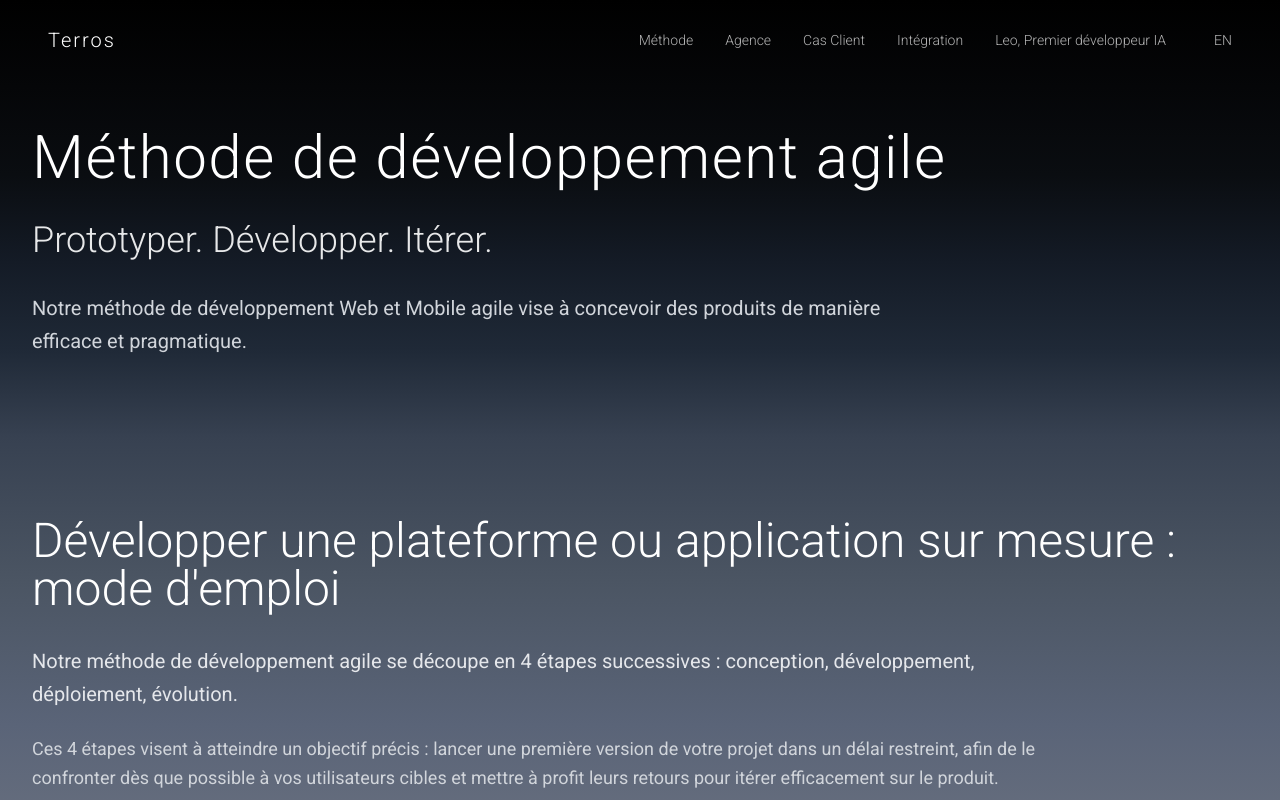
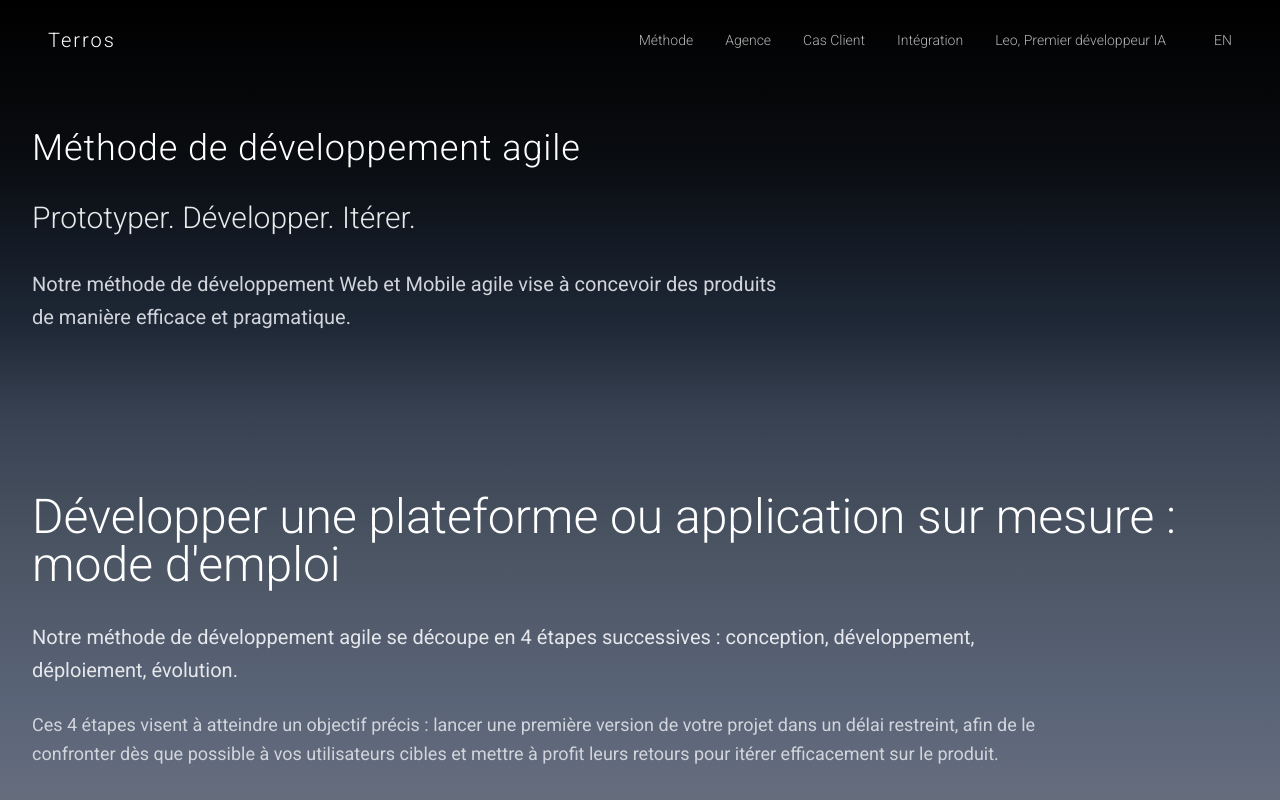
Before and after one commit to charlotteforte/test11, a React (Vite) app: page /method in a window 1280 px wide. Shown: the top 800 px of the page. Built offline with nearby package versions, Linux system fonts and the light colour scheme.

Commit message:
Update MethodPage.tsx

```diff
--- a/src/pages/MethodPage.tsx
+++ b/src/pages/MethodPage.tsx
@@ -44,13 +44,13 @@ const MethodPage = () => {
             animate={{ opacity: 1, y: 0 }}
             transition={{ duration: 0.8 }}
           >
-            <h1 className="text-5xl md:text-6xl font-light text-white mb-8 tracking-wide">
+            <h1 className="text-3xl md:text-4xl font-light text-white mb-8 tracking-wide">
               Méthode de développement agile
             </h1>
-            <h2 className="text-3xl md:text-4xl font-light text-white/90 mb-8">
+            <h2 className="text-2xl md:text-3xl font-light text-white/90 mb-8">
               Prototyper. Développer. Itérer.
             </h2>
-            <p className="text-xl text-gray-300 max-w-4xl leading-relaxed">
+            <p className="text-xl text-gray-300 max-w-3xl leading-relaxed">
               Notre méthode de développement Web et Mobile agile vise à concevoir des produits de manière efficace et pragmatique.
             </p>
           </motion.div>
```
